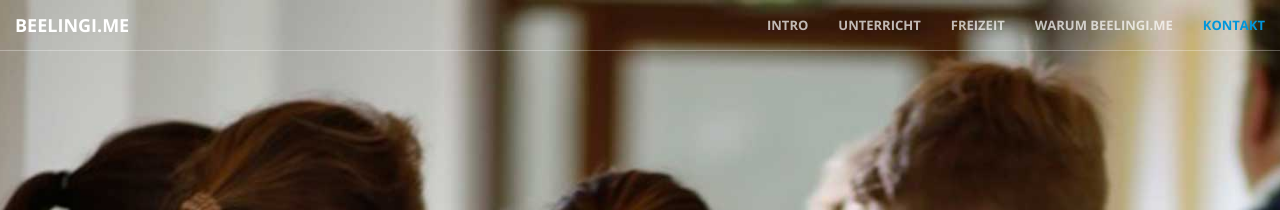
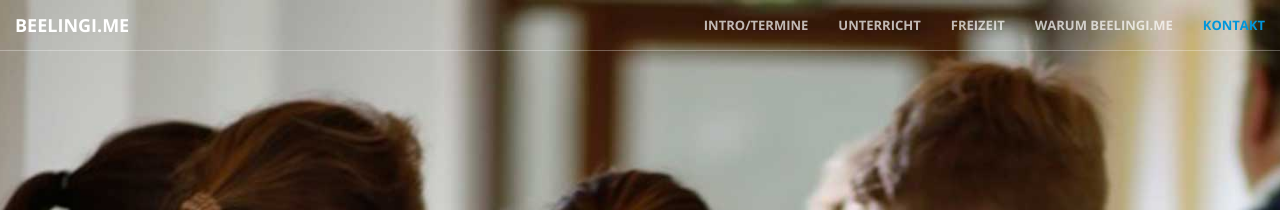
Before and after one commit to Beelingi/beelingi.github.io, a Jekyll site: the page built from index.html, in a window 1280 px wide. Shown: the top 210 px of the page. Built offline with Jekyll 4.4.1, drawn with Linux system fonts in a browser that asks for light colours.

Commit message:
Navi Intro und Termine

```diff
--- a/_includes/nav.html
+++ b/_includes/nav.html
@@ -15,7 +15,7 @@
         <div class="collapse navbar-collapse" id="bs-example-navbar-collapse-1">
             <ul class="nav navbar-nav navbar-right">
                 <li>
-                    <a class="page-scroll" href="#about">Intro</a>
+                    <a class="page-scroll" href="#about">Intro/Termine</a>
                 </li>
                 <li>
                     <a class="page-scroll" href="#unterricht">Unterricht</a>
```
Also changed, not shown: 1 other file.
